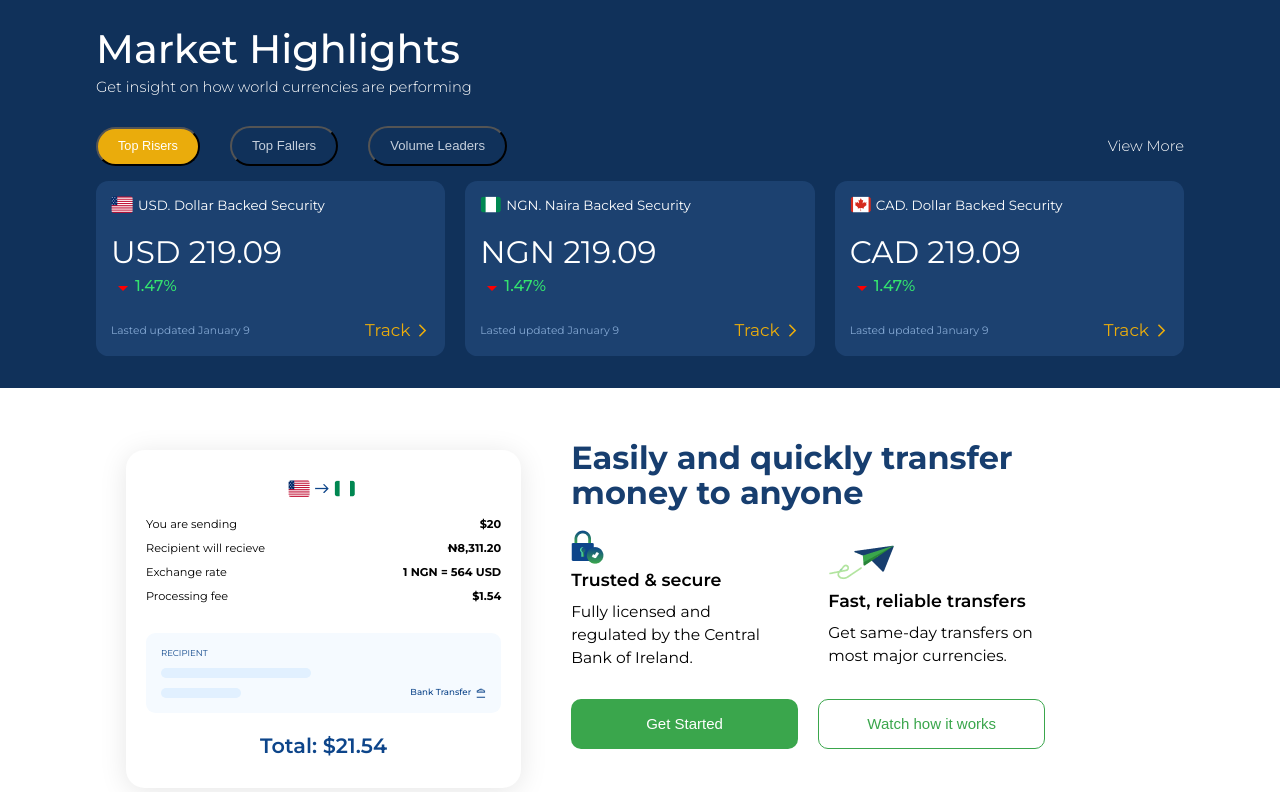
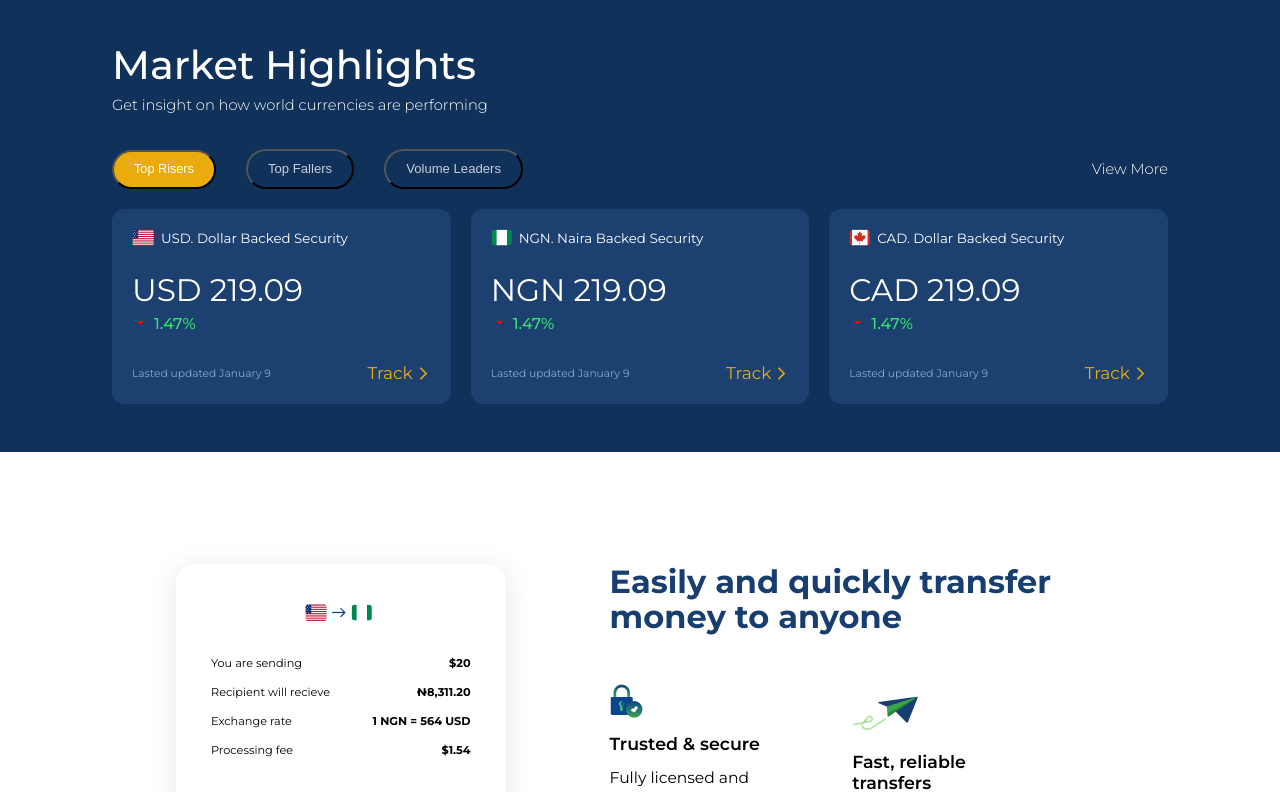
Before and after one commit to einsteinnnamah/test_repo, a React (Create React App) app: page / in a window 1280 px wide. Shown: the part 660-1452 px from the top of the page. Built offline with nearby package versions, Linux system fonts and the light colour scheme.

Commit message:
adjusted padding

```diff
--- a/src/components/Card/index.css
+++ b/src/components/Card/index.css
@@ -2,7 +2,7 @@
   display: flex;
   flex-direction: column;
   /* max-width: 25%; */
-    padding: 15px;
+  padding: 20px;
   background: #1c4170;
   border-radius: 12.2903px;
 }
@@ -14,11 +14,11 @@
 .card-title {
   display: flex;
   align-items: center;
-    margin-bottom: 20px;
+  margin-bottom: 25px;
 }
 
 .card-title > img {
-    margin-right: 5px;
+  margin-right: 7px;
 }
 
 .card-title > p {
@@ -32,7 +32,7 @@
 .card-price {
   display: flex;
   flex-direction: column;
-    margin-bottom: 20px;
+  margin-bottom: 30px;
 }
 
 .card-price > h5 {
@@ -46,6 +46,12 @@
 
 .card-price .card-rate {
   display: flex;
+}
+
+.card-price .card-rate .redicon {
+  margin-right: 5px;
+  width: 17px;
+  height: 17px;
 }
 
 .card-price > .card-rate > p {
@@ -86,5 +92,5 @@
 
 .card-track .track-icon {
   font-size: 15px;
-    margin-left: 5px;
+  margin-left: 3px;
 }
--- a/src/components/Reusable/DummyRectangle/index.css
+++ b/src/components/Reusable/DummyRectangle/index.css
@@ -3,7 +3,7 @@
   border-radius: 9.31149px;
   display: flex;
   justify-content: space-between;
-  padding: 15px;
+  padding: 15px 20px;
 }
 
 .rectangle .rectangle-left {
--- a/src/components/Reusable/Feature/index.css
+++ b/src/components/Reusable/Feature/index.css
@@ -1,12 +1,12 @@
 .feature {
   display: flex;
   flex-direction: column;
-  width: 80%;
+  /* width: 90%; */
   /* padding: 20px; */
 }
 
 .feature .feature-heading {
-  margin-bottom: 20px;
+  margin-bottom: 50px;
 }
 
 .feature-heading h3 {
@@ -29,8 +29,11 @@
   display: flex;
   justify-content: flex-start;
   /* justify-content: space-between; */
-  align-items: center;
-  gap: 40px;
+  /* align-items: center; */
+  align-items: flex-start;
+  gap: 55px;
+  margin-bottom: 30px;
+  width: 87%;
 }
 
 .feature-content .feature-content-left,
@@ -44,7 +47,7 @@
 
 .feature-content .feature-content-left img,
 .feature-content .feature-content-right img {
-  margin-bottom: 5px;
+  margin-bottom: 15px;
   /* width: 30px;
   height: 30px; */
 }
@@ -56,7 +59,7 @@
   font-size: 17.4669px;
   line-height: 21px;
   color: #000000;
-  margin-bottom: 10px;
+  margin-bottom: 12px;
 }
 
 .feature-content .feature-content-left p,
@@ -83,7 +86,8 @@
 /* new btn */
 .feature .feature-btns {
   display: flex;
-  gap: 20px;
+  gap: 32px;
+  justify-content: flex-start;
 }
 
 .feature-btns button {
@@ -91,8 +95,8 @@
   font-size: 15px;
   line-height: 18px;
   text-align: center;
-  width: 80%;
-  padding: 15px 20px;
+  width: 45%;
+  padding: 20px 35px;
   border-radius: 10px;
   cursor: pointer;
 }
--- a/src/components/Reusable/TransactionCard/index.css
+++ b/src/components/Reusable/TransactionCard/index.css
@@ -4,7 +4,7 @@
   background: #ffffff;
   box-shadow: 0px 3.49959px 26.2469px rgba(0, 0, 0, 0.1);
   border-radius: 17.4979px;
-  padding: 15px;
+  padding: 35px;
   display: flex;
   flex-direction: column;
 }
@@ -15,7 +15,7 @@
 }
 
 .trans-card .trans-card-top img {
-  margin-right: 10px;
+  margin-right: 12px;
 }
 
 .trans-card-top .trans-card-text {
--- a/src/components/Transactions/index.css
+++ b/src/components/Transactions/index.css
@@ -2,6 +2,8 @@
   display: flex;
   align-items: center;
   background: #f5faff;
+  padding: 6rem 10rem;
+  gap: 12px;
 }
 
 .transactions .transactions-left {
--- a/src/components/Transactions/index.js
+++ b/src/components/Transactions/index.js
@@ -9,7 +9,7 @@ import eurflag from "../../assets/drawables/eurflag.png";
 
 const Transactions = () => {
   return (
-    <div className="transactions section__padding">
+    <div className="transactions">
       <div className="transactions-left">
         <Feature
           title="Free foreign accounts for all your international transactions"
--- a/src/components/Transfer/index.css
+++ b/src/components/Transfer/index.css
@@ -1,7 +1,8 @@
 .transfer {
   display: flex;
   /* padding: 50px; */
-  /* padding: 2rem 5rem; */
+  padding: 7rem 11rem;
+  gap: 6.5rem;
 }
 
 .transfer p {
@@ -10,12 +11,12 @@
 
 .transfer-left {
   flex: 1;
-  padding: 30px;
+  /* padding: 30px; */
 }
 
 .transfer-right {
   flex: 1.5;
-  padding: 20px;
+  /* padding: 20px; */
 }
 
 /* .transfer-left .successful {
@@ -60,7 +61,7 @@
   background: #ffffff;
   box-shadow: 0px 3.72459px 27.9345px rgba(0, 0, 0, 0.1);
   border-radius: 18.623px;
-  padding: 30px 20px;
+  padding: 40px 35px;
   min-width: 70%;
   position: relative;
 }
@@ -69,7 +70,7 @@
   display: flex;
   justify-content: center;
   align-items: center;
-  margin-bottom: 20px;
+  margin-bottom: 35px;
 }
 
 .transfer-card .countries img {
@@ -77,14 +78,14 @@
 }
 
 .transfer-card .transfer-details {
-  margin-bottom: 20px;
+  margin-bottom: 35px;
 }
 
 .transfer-details .details {
   display: flex;
   justify-content: space-between;
   align-items: center;
-  margin-bottom: 10px;
+  margin-bottom: 15px;
 }
 
 .transfer-details .details p {
@@ -100,7 +101,7 @@
 }
 
 .transfer-card .recipient {
-  margin-bottom: 20px;
+  margin-bottom: 25px;
 }
 
 .transfer-card .transfer-amount > h5 {
--- a/src/components/Transfer/index.js
+++ b/src/components/Transfer/index.js
@@ -11,7 +11,7 @@ import transfer from "../../assets/drawables/transfer.png";
 
 const Transfer = () => {
   return (
-    <div className="transfer section__padding">
+    <div className="transfer">
       <div className="transfer-left">
         {/* <div className="successful">
           <p>Successful</p>
--- a/src/components/market/index.css
+++ b/src/components/market/index.css
@@ -2,13 +2,14 @@
   display: flex;
   flex-direction: column;
   background: #10315a;
-  /* padding: 2rem 5rem; */
+  padding: 3rem 7rem;
+  justify-content: center;
 }
 
 .market-title {
   display: flex;
   flex-direction: column;
-  margin-bottom: 30px;
+  margin-bottom: 35px;
 }
 
 .market-title h4 {
@@ -17,7 +18,7 @@
   font-size: 39.7982px;
   line-height: 49px;
   color: #ffffff;
-  margin-bottom: 5px;
+  margin-bottom: 7px;
 }
 
 .market-title > p {
@@ -32,7 +33,7 @@
   display: flex;
   justify-content: space-between;
   align-items: center;
-  margin-bottom: 15px;
+  margin-bottom: 20px;
 }
 
 .market-topic-btns {
@@ -45,6 +46,7 @@
   padding: 10px 20px;
   border-radius: 20px;
   margin-right: 30px;
+  cursor: pointer;
 }
 
 .market-topic-btns .btn1 {
@@ -74,6 +76,7 @@
   line-height: 18px;
   text-align: right;
   color: #ffffff;
+  cursor: pointer;
 }
 
 .market p,
--- a/src/components/market/index.js
+++ b/src/components/market/index.js
@@ -28,7 +28,7 @@ const cardData = [
 
 const Market = () => {
   return (
-    <div className="market section__padding">
+    <div className="market">
       <div className="market-title">
         <h4>Market Highlights</h4>
         <p>Get insight on how world currencies are performing</p>
```
Lines whose indentation alone changed are shown as unchanged.
